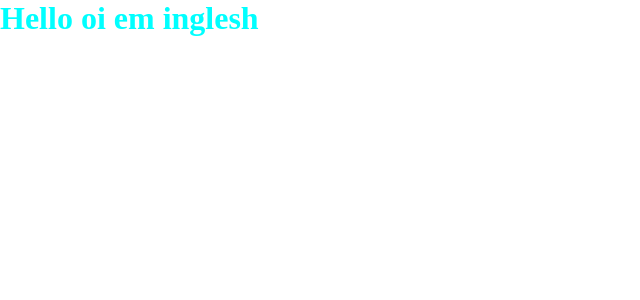
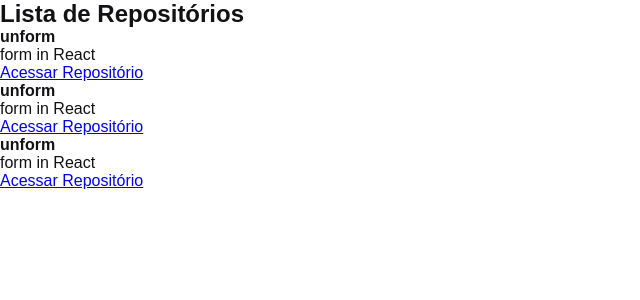
Before and after one commit to NicolasSuzigan/GitHub_Explorer, a React app: page / in a window 1280 px wide. Shown: the top 300 px of the page, without its empty margins (0-640 px from the left). Built offline with nearby package versions, Linux system fonts and the light colour scheme.

Commit message:
Fast Refresh no Webpack

```diff
--- a/package.json
+++ b/package.json
@@ -8,8 +8,10 @@
     "build": "cross-env NODE_ENV=production webpack"
   },
   "dependencies": {
+    "@pmmmwh/react-refresh-webpack-plugin": "^0.5.3",
     "react": "^17.0.2",
-    "react-dom": "^17.0.2"
+    "react-dom": "^17.0.2",
+    "react-refresh": "^0.11.0"
   },
   "devDependencies": {
     "@babel/cli": "^7.16.0",
--- a/src/App.jsx
+++ b/src/App.jsx
@@ -1,6 +1,7 @@
+import { RepositoryList } from './components/RepositoryList';
 import './styles/global.scss';
 
 export function App() {
 
-  return <h1>Hello oi em inglesh</h1>
+  return <RepositoryList />
 }
--- /dev/null
+++ b/src/components/RepositoryItem.jsx
@@ -0,0 +1,12 @@
+export function RepositoryItem(props) {
+  return (
+    <ul>
+        <li>
+          <strong>{props.repository?.name ?? 'Default'}</strong>
+          <p>{props.repository.description}</p>
+
+          <a href={props.repository.link}>Acessar Repositório</a>
+        </li>
+      </ul>
+  );
+}
--- /dev/null
+++ b/src/components/RepositoryList.jsx
@@ -0,0 +1,19 @@
+import { RepositoryItem } from "./RepositoryItem";
+
+const repository = {
+  name: 'unform',
+  description: 'form in React',
+  link: 'https://github.com/'
+}
+
+export function RepositoryList() {
+  return(
+    <section className="repository-list">
+      <h1>Lista de Repositórios</h1>
+
+      <RepositoryItem repository={repository}/>
+      <RepositoryItem repository={repository}/>
+      <RepositoryItem repository={repository}/>
+    </section>
+  );
+}
--- a/src/styles/global.scss
+++ b/src/styles/global.scss
@@ -5,7 +5,6 @@
 }
 
 body{
-  font: arial, sans-serif;
-  color: aqua;
-  size: 40px;
+  font: 16px "Helvetica Neve", arial, sans-serif;
+  color: #121214;
 }
--- a/webpack.config.js
+++ b/webpack.config.js
@@ -1,5 +1,6 @@
 const path = require('path')
 const HtmlWebpackPlugin = require('html-webpack-plugin')
+const ReactRefreshWebpackPlugin = require('@pmmmwh/react-refresh-webpack-plugin')
 
 const isDevelopment = process.env.NODE_ENV !== 'production';
 
@@ -15,19 +16,28 @@
     extensions: ['.js', '.jsx']
   },
   devServer: {
-    static: path.resolve(__dirname, 'public')
+    static: path.resolve(__dirname, 'public'),
+    hot: true,
   },
   plugins: [
+    isDevelopment && new ReactRefreshWebpackPlugin(),
     new HtmlWebpackPlugin({
       template: path.resolve(__dirname, 'public', 'index.html')
     })
-  ],
+  ].filter(Boolean),
   module: {
     rules: [
       {
         test: /\.jsx$/,
         exclude: /node_modules/,
-        use: 'babel-Loader'
+        use: {
+          loader: 'babel-Loader',
+          options: {
+            plugins:[
+              isDevelopment && require.resolve('react-refresh/babel')
+            ].filter(Boolean)
+          }
+        },
       },
       {
         test: /\.scss$/,
```
Also changed, not shown: 1 other file (tests, documents, lock files or other folders).
